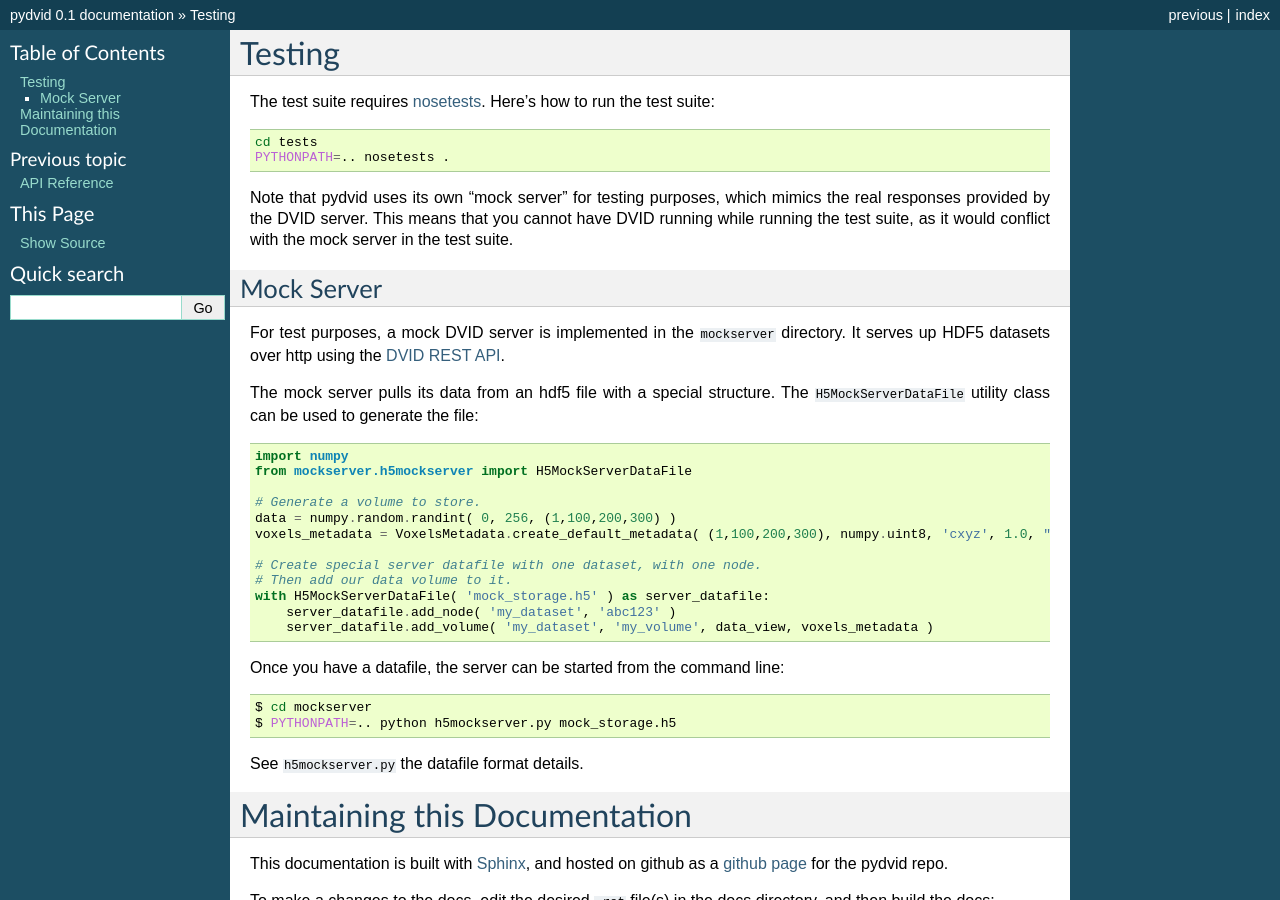
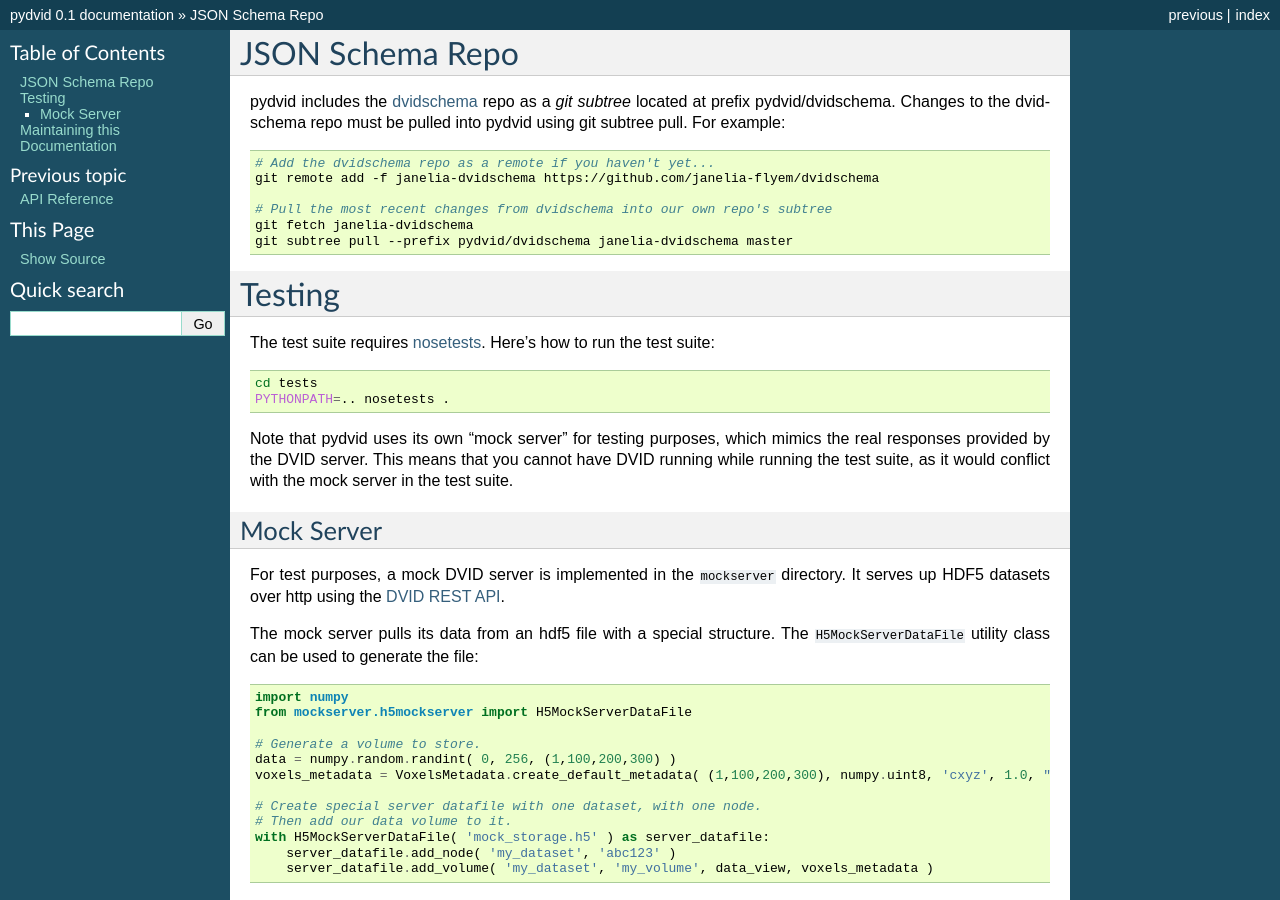
Before and after one commit to janelia-flyem/pydvid, a Sphinx documentation site: the page built from docs/source/maintenance.rst, in a window 1280 px wide and 900 px high. Built offline with Sphinx 7.4.7, drawn with Linux system fonts in a browser that asks for light colours; some of the changed text lies outside the part shown.

```diff
--- a/docs/source/maintenance.rst
+++ b/docs/source/maintenance.rst
@@ -1,3 +1,21 @@
+JSON Schema Repo
+================
+
+pydvid includes the `dvidschema`_ repo as a `git subtree` located at prefix pydvid/dvidschema.
+Changes to the dvidschema repo must be pulled into pydvid using git subtree pull.  For example:
+
+.. code-block:: bash
+
+    # Add the dvidschema repo as a remote if you haven't yet...
+    git remote add -f janelia-dvidschema https://github.com/janelia-flyem/dvidschema
+
+    # Pull the most recent changes from dvidschema into our own repo's subtree
+    git fetch janelia-dvidschema
+    git subtree pull --prefix pydvid/dvidschema janelia-dvidschema master
+
+.. _dvidschema: https://github.com/janelia-flyem/dvidschema
+
+
 Testing
 =======
 
```
Also changed, not shown: README.md (+7 -89 lines), 2 other files.
